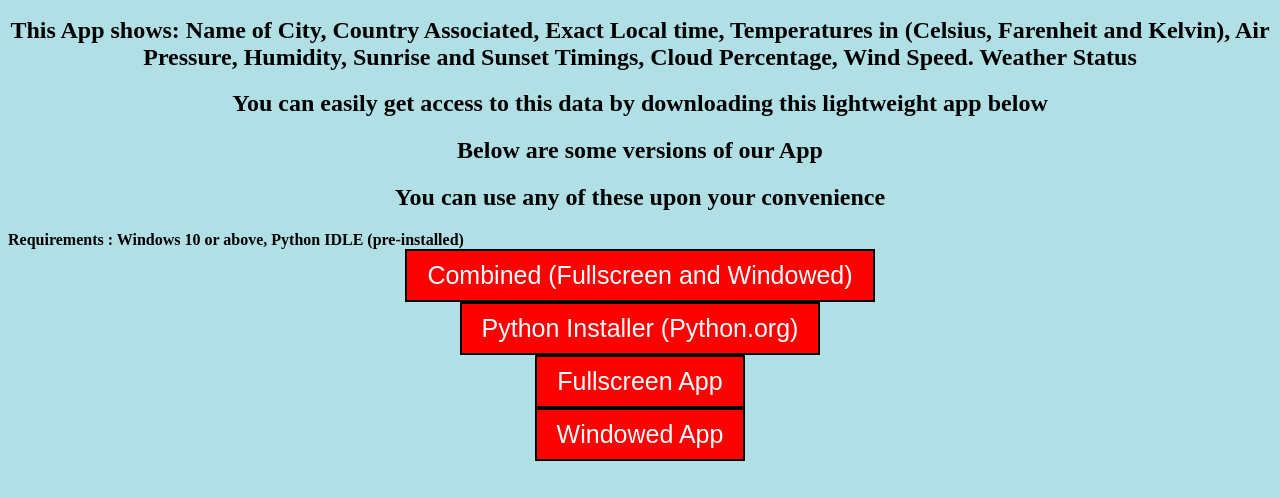
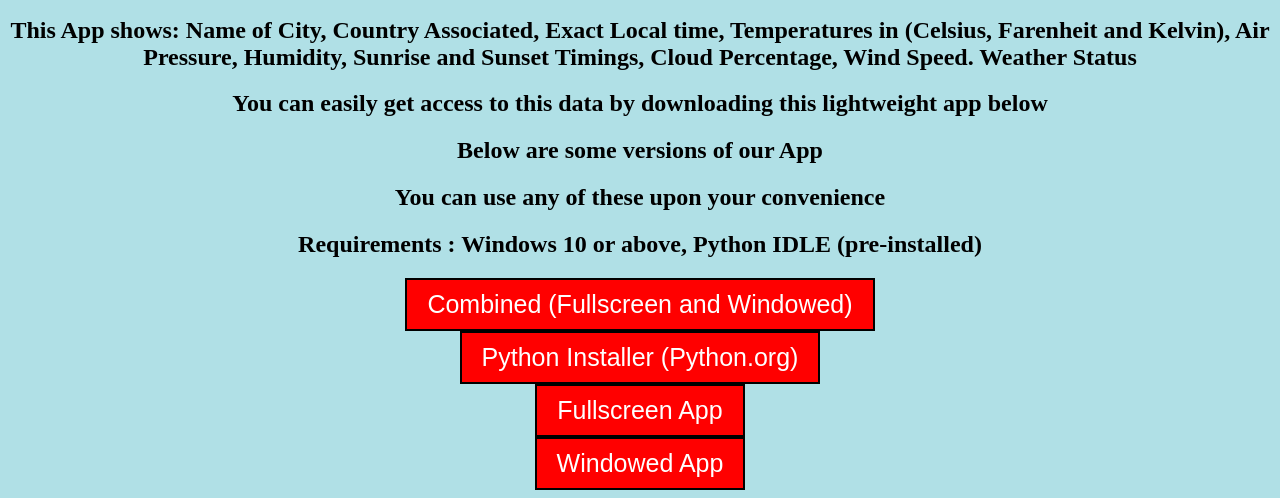
Before and after one commit to Anupam1707/weather-app-py, a plain HTML site: page index.html in a window 1280 px wide. Shown: the part 719-1217 px from the top of the page. Before the commit the page ends 1188 px from the top, so only its background shows below. Drawn offline with Linux system fonts and the light colour scheme.

Commit message:
Update index.html

```diff
--- a/index.html
+++ b/index.html
@@ -59,7 +59,7 @@
     <h2>You can easily get access to this data by downloading this lightweight app below</h2>
     <h2>Below are some versions of our App</h2>
     <h2>You can use any of these upon your convenience</h2>
-      <b>Requirements : Windows 10 or above, Python IDLE (pre-installed)</b>
+    <h2>Requirements : Windows 10 or above, Python IDLE (pre-installed)</h2>
 
       <button onclick="Download()">Combined (Fullscreen and Windowed)</button>
       <button onclick="Python()">Python Installer (Python.org)</button>
```
